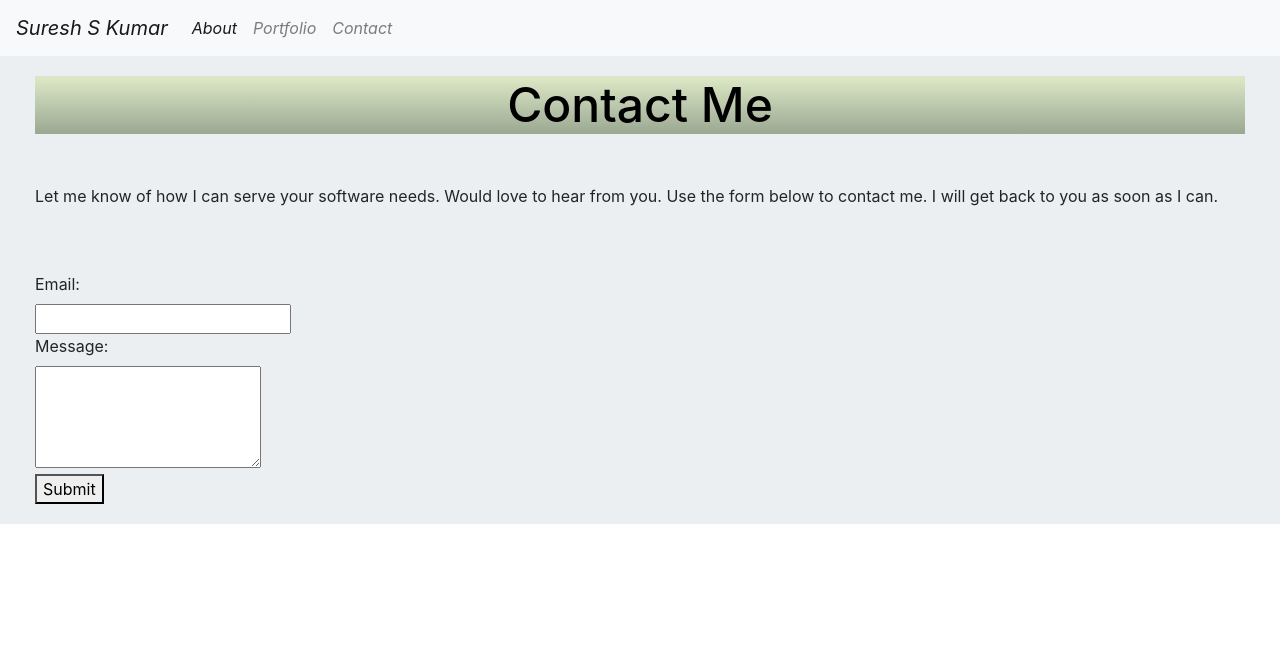
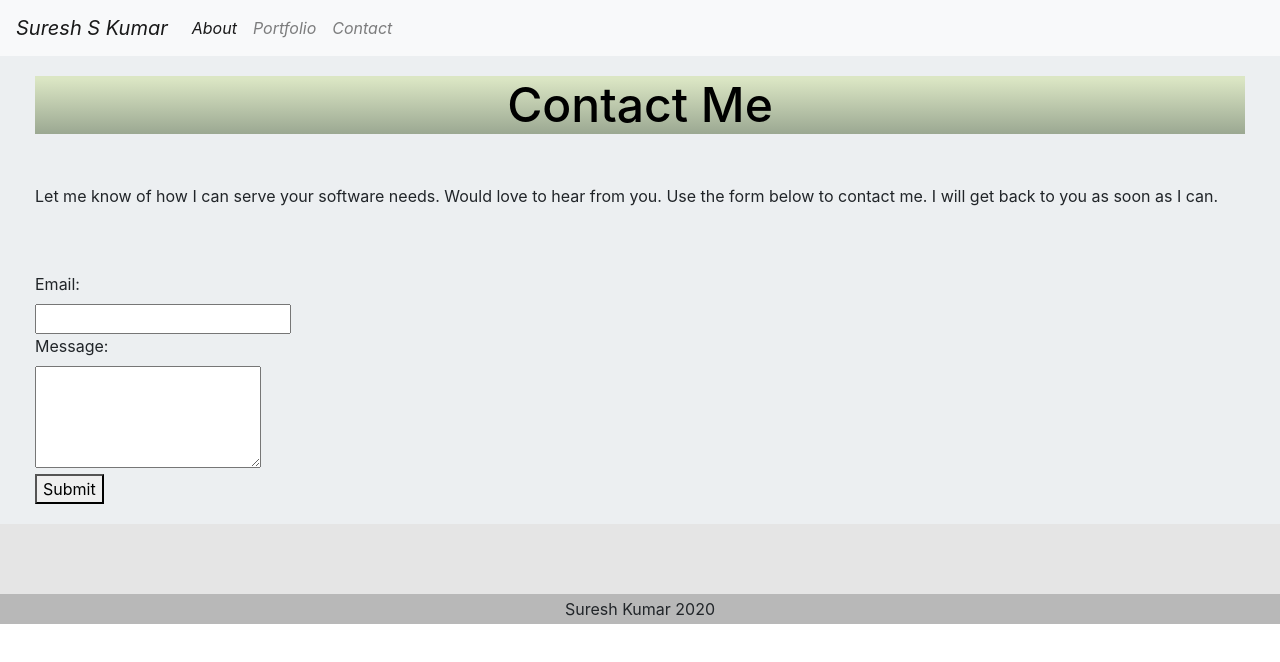
Before and after one commit to s-suresh-kumar/my-portfolio, a React (Create React App) app: page /#/contact in a window 1280 px wide. Shown: the top 662 px of the page. Built offline with nearby package versions, Linux system fonts and the light colour scheme.

Commit message:
Add Footer

```diff
--- a/src/App.js
+++ b/src/App.js
@@ -5,6 +5,7 @@ import Navbar from "./components/Navbar";
 import About from "./pages/About";
 import Portfolio from "./pages/Portfolio";
 import Contact from "./pages/Contact";
+import Footer from "./components/Footer";
 
 function App() {
 
@@ -17,6 +18,7 @@ function App() {
         <Route exact path="/about" component={About} />
         <Route exact path="/portfolio" component={Portfolio} />
         <Route exact path="/contact" component={Contact} />
+        <Footer />
       </div>
     </Router>
   );
--- a/src/components/Footer.js
+++ b/src/components/Footer.js
@@ -0,0 +1,12 @@
+import React from "react";
+import "./footer.css";
+
+function Footer() {
+  return (
+    <footer className=" text-center footer">
+      <span>Suresh Kumar 2020</span>
+    </footer>
+  );
+}
+
+export default Footer;
--- a/src/components/footer.css
+++ b/src/components/footer.css
@@ -0,0 +1,16 @@
+.footer {
+  min-height: 100px;
+  background: #E5E5E5;
+  /* background:linear-gradient(to bottom, #dbe6c4 5%, #9ba892 100%);
+	background-color:#dbe6c4; */
+  position: relative;
+}
+
+.footer span {
+  position: absolute;
+  bottom: 0;
+  left: 0;
+  right: 0;
+  padding: 3px;
+  background: #B8B8B8;
+}
```
